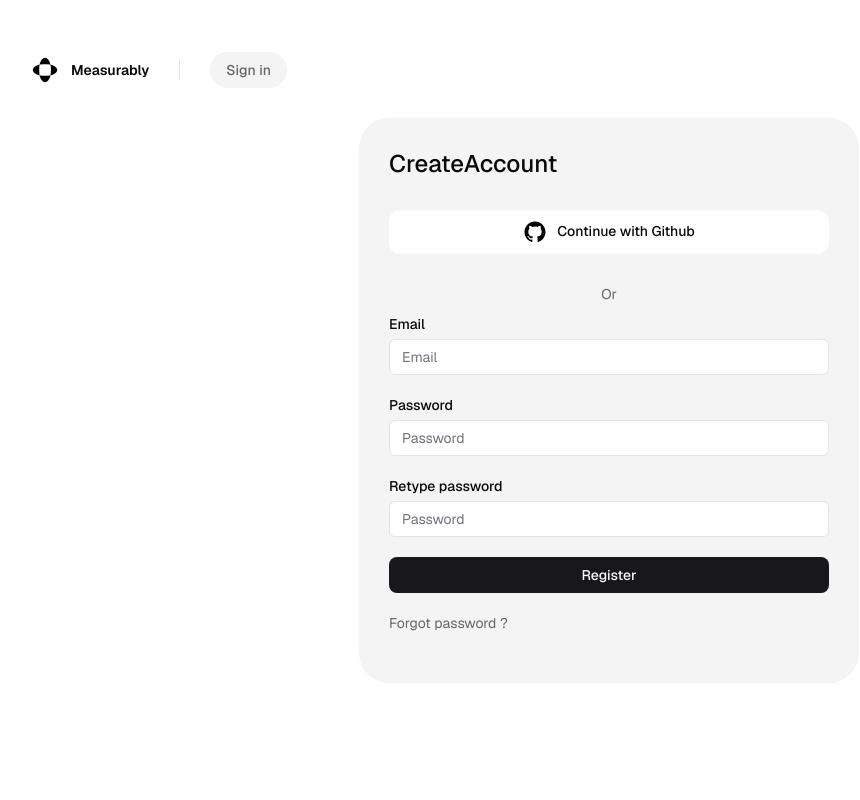
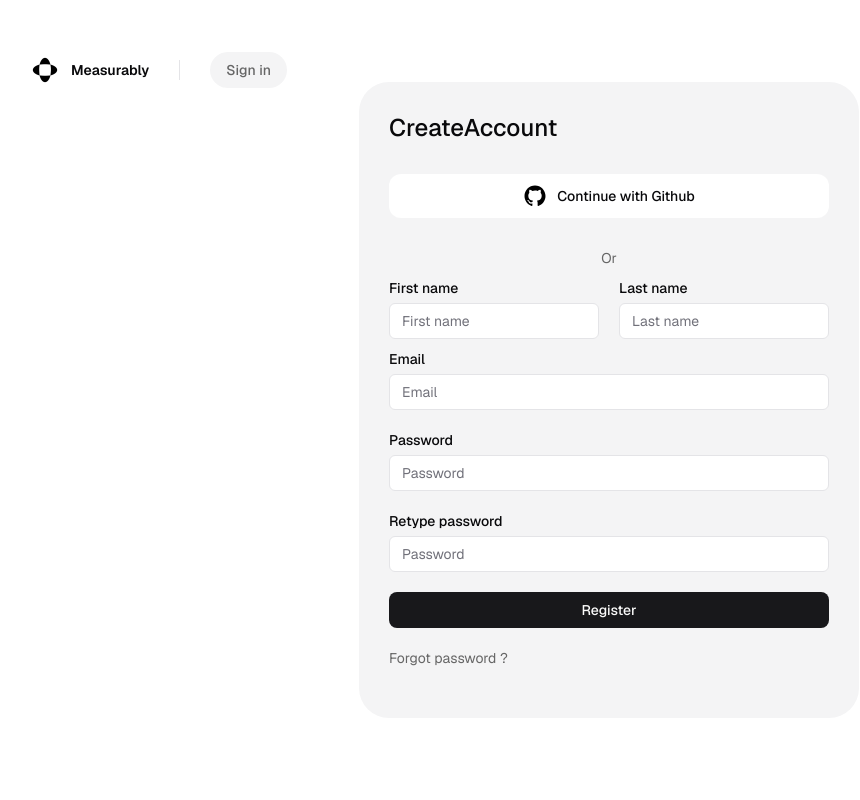
Before and after one commit to Measurely-dev/Measurely, a Next.js app in the folder frontend/: page /register in a window 1280 px wide. Shown: the top 800 px of the page, without its empty margins (31-891 px from the left). Built offline with nearby package versions, Linux system fonts and the light colour scheme.

Commit message:
Frontend : Added firstname and lastname to the rgiser page

```diff
--- a/frontend/src/app/(auth)/register/page.tsx
+++ b/frontend/src/app/(auth)/register/page.tsx
@@ -19,6 +19,20 @@ export default function SignIn() {
         <AuthForm
           title="CreateAccount"
           providers={true}
+          row={[
+            {
+              label: "First name",
+              name: "first_name",
+              placeholder: "First name",
+              type: "text",
+            },
+            {
+              label: "Last name",
+              name: "last_name",
+              placeholder: "Last name",
+              type: "text",
+            },
+          ]}
           form={[
             {
               label: "Email",
@@ -45,14 +59,22 @@ export default function SignIn() {
           error={error}
           action={(form) => {
             setLoading(true);
-            setError('');
+            setError("");
 
             const password = form.get("password");
             const retype = form.get("retype");
             const email = form.get("email");
+            const first_name = form.get("first_name");
+            const last_name = form.get("last_name");
 
-            if (password === "" || retype === "" || email === "") {
-              setError("Please enter email and password");
+            if (
+              password === "" ||
+              retype === "" ||
+              email === "" ||
+              first_name === "" ||
+              last_name === ""
+            ) {
+              setError("Please fill all the fields");
               return;
             }
 
@@ -70,6 +92,8 @@ export default function SignIn() {
               body: JSON.stringify({
                 email: email,
                 password: password,
+                firstname: first_name,
+                lastname: last_name,
               }),
             })
               .then((res) => {
--- a/frontend/src/app/(auth)/reset/page.tsx
+++ b/frontend/src/app/(auth)/reset/page.tsx
@@ -23,6 +23,7 @@ export default function PasswordReset() {
             title="Email"
             description="Please enter the email address linked to your account"
             providers={false}
+            row={[]}
             form={[
               {
                 label: "Email",
@@ -77,6 +78,7 @@ export default function PasswordReset() {
             title="Password"
             description="Please choose a new password"
             providers={false}
+            row={[]}
             form={[
               {
                 label: "Password",
--- a/frontend/src/app/(auth)/sign-in/page.tsx
+++ b/frontend/src/app/(auth)/sign-in/page.tsx
@@ -22,6 +22,7 @@ export default function SignIn() {
         <AuthForm
           title="Hey friend! Welcome back"
           providers={true}
+          row={[]}
           form={[
             {
               label: "Email",
--- a/frontend/src/app/(auth)/waitlist/page.tsx
+++ b/frontend/src/app/(auth)/waitlist/page.tsx
@@ -17,6 +17,7 @@ export default function Waitlist() {
             title='Apply for early access!'
             description='We are still fine tuning the product and would love your help. Join our waitlist to help contribute to the future of presentations.'
             providers={false}
+            row={[]}
             form={[
               {
                 label: 'First name',
@@ -37,6 +38,9 @@ export default function Waitlist() {
                 type: 'email',
               },
             ]}
+            action={(form) => {
+
+            }}
             button='Get waitlisted'
             policies
           />
--- a/frontend/src/components/forms/auth.tsx
+++ b/frontend/src/components/forms/auth.tsx
@@ -5,11 +5,13 @@ import { Button } from "../ui/button";
 import { Input } from "../ui/input";
 import { Label } from "../ui/label";
 import { useRouter } from "next/navigation";
+import { propagateServerField } from "next/dist/server/lib/render-server";
 
 export default function AuthForm(props: {
   title: string;
   description?: string;
   providers: boolean;
+  row : Array<any>;
   form: Array<any>;
   button: string;
   forgot_password?: boolean;
@@ -119,6 +121,22 @@ export default function AuthForm(props: {
         ) : (
           <></>
         )}
+        <div className="flex flex-row gap-[20px]">
+          {props.row.map((input, i) => {
+            return (
+              <div className="flex flex-col gap-[5px]" key={i}>
+                <Label className="text-sm">{input.label}</Label>
+                <Input
+                  type={input.type}
+                  name={input.name}
+                  defaultValue={input.default}
+                  placeholder={input.placeholder}
+                  className="rounded-[6px] bg-background py-2"
+                />
+              </div>
+            );
+          })}
+        </div>
         <div className="flex flex-col gap-[20px]">
           {props.form.map((input, i) => {
             return (
```
